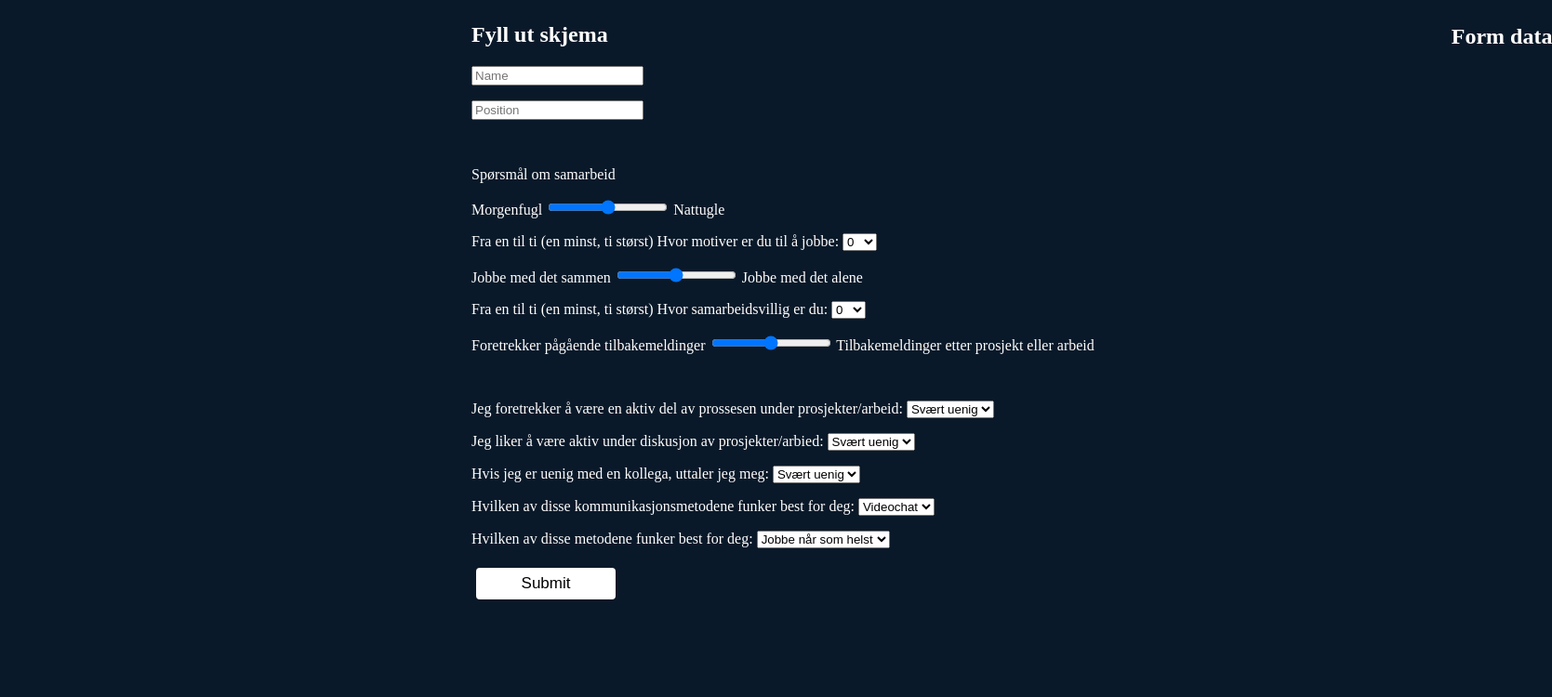
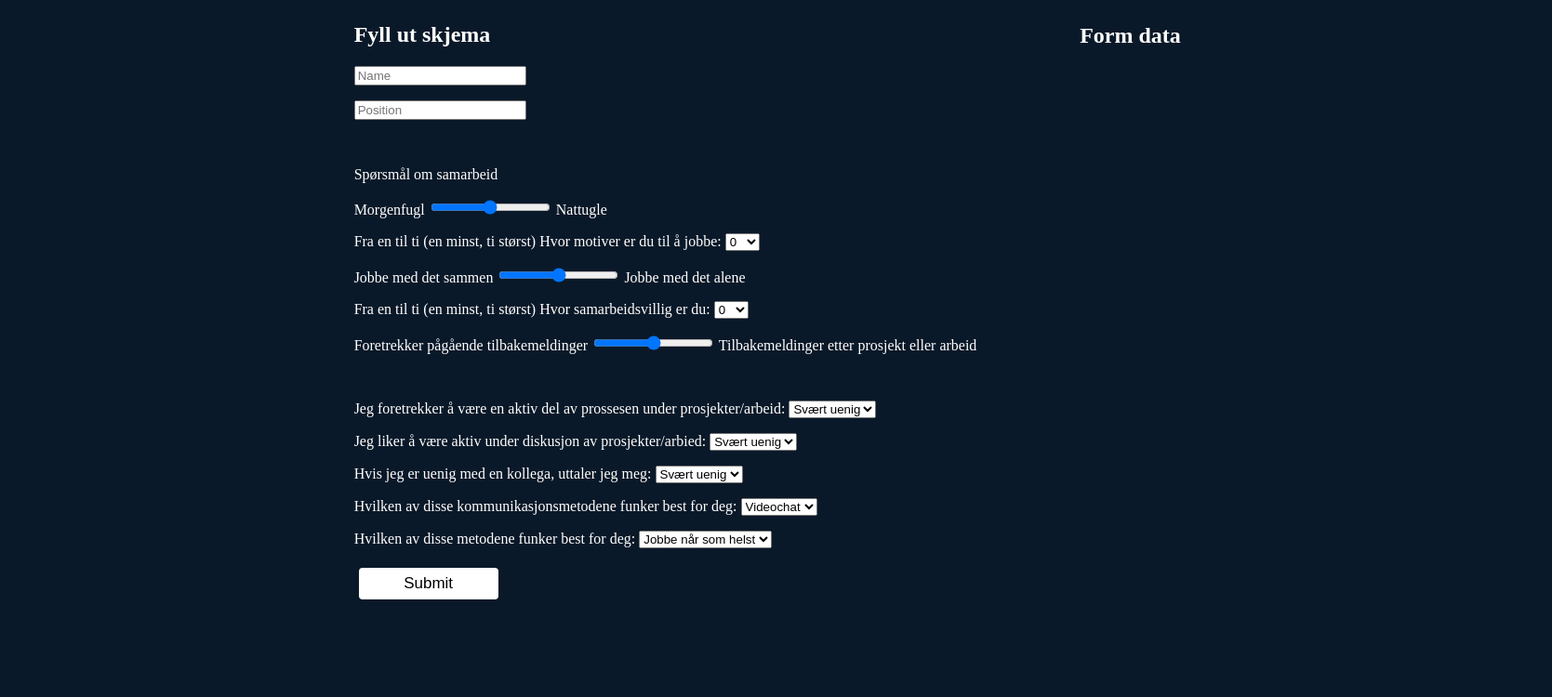
Before and after one commit to TobiasKrok/gruppe-7a, a plain HTML site: page how-we-roll/HowWeRoll.html in a window 1280 px wide. Shown: the part 102-852 px from the top of the page at 93% size, 1669 px wide, since content can reach past the window. After the commit the page ends 827 px from the top, so only its background shows below. Drawn offline with Linux system fonts and the light colour scheme.

Commit message:
Fikset Form Data

```diff
--- a/how-we-roll/HowWeRoll.html
+++ b/how-we-roll/HowWeRoll.html
@@ -25,7 +25,7 @@
     flex-direction: column;
     color: white;
     position: relative;
-    left: 25%;
+    left: 15%;
 
     /* align items gjør slikt at du alligner innholdet på midten av main axisen.
     Flex-direction er måten du dirigerer flexen din på,
@@ -53,9 +53,10 @@
 
       .results {
           color: white;
+          display: flex;
           position: relative;
-          top: 100px;
-          left: 700px;
+          left: 500px;
+          top: -645px;
 
 
     /*
@@ -326,7 +327,6 @@ p a:hover {
         Span er for hva som står på button.-->
 
     </form>
-        </div>
     <div class="results">
         <h2>Form data</h2>
         <pre></pre>
```
